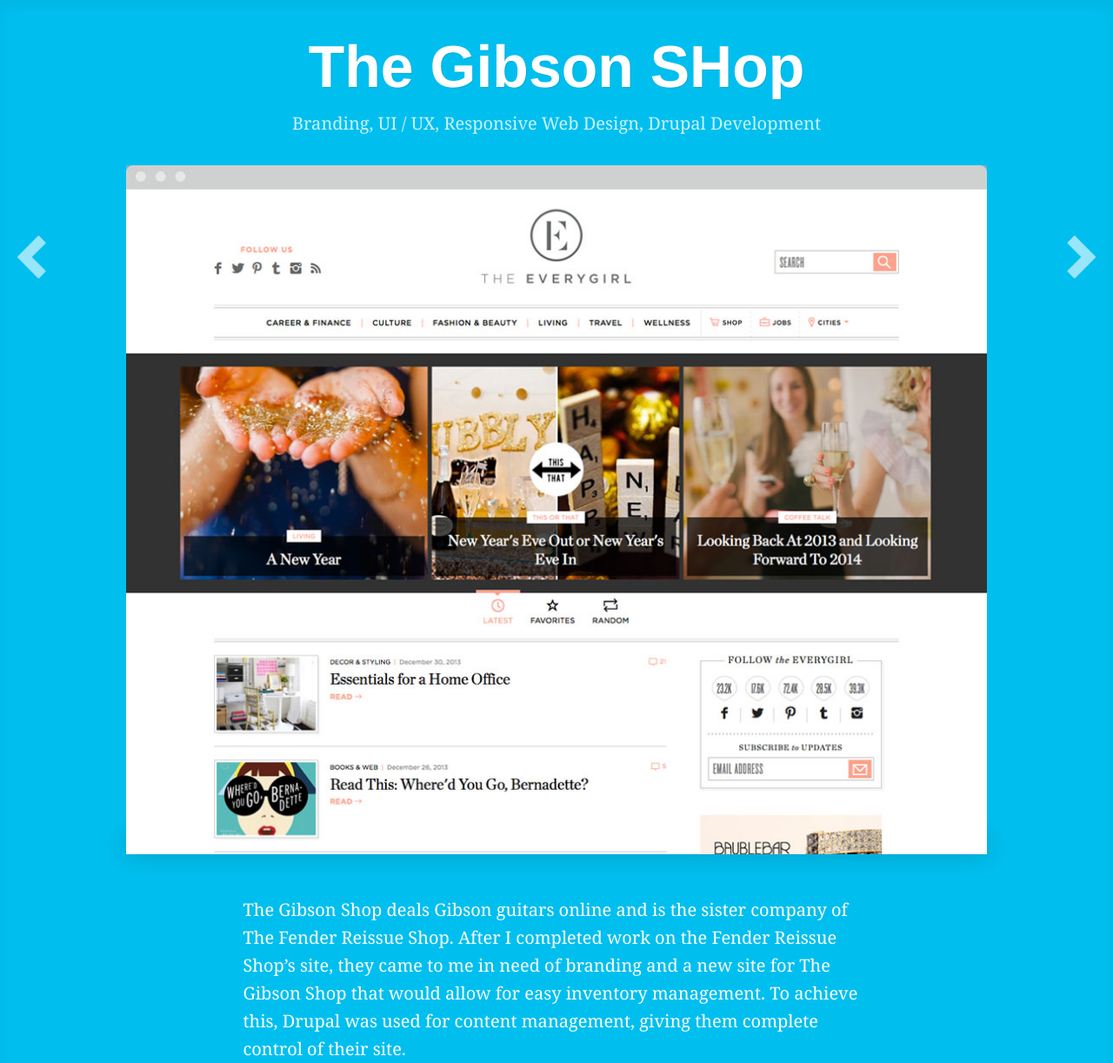
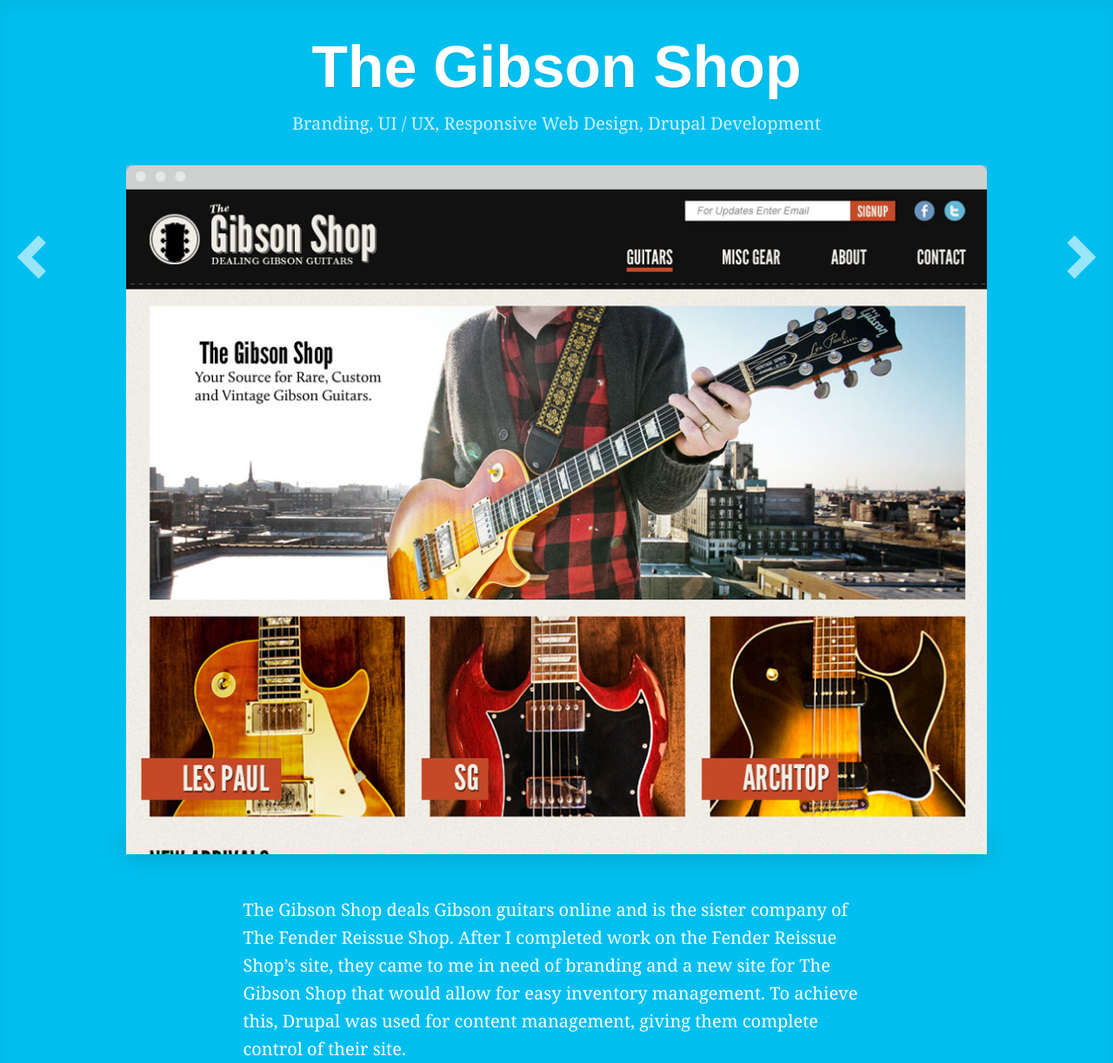
Before and after one commit to bradsawicki/portfolio, a PHP site: page /project/gibson-shop/index.php in a window 1280 px wide. Shown: the part 104-1326 px from the top of the page at 87% size. Run offline with PHP 8.4, Linux system fonts and the light colour scheme; some libraries are stand-ins or nearby versions.

Commit message:
Gibson Shop img add

```diff
--- a/project/gibson-shop/index.php
+++ b/project/gibson-shop/index.php
@@ -1,4 +1,4 @@
-<?php $title_tag = "The Gibson SHop"; ?>
+<?php $title_tag = "The Gibson Shop"; ?>
 <?php $body_class = "project"; ?>
 <?php include $_SERVER['DOCUMENT_ROOT'].'/views/head.php'; ?>
 <?php include $_SERVER['DOCUMENT_ROOT'].'/views/header.php'; ?>
@@ -6,9 +6,9 @@
 	<section class="main">
 		<div class="wrapper cf">
 
-			<h1 class="title">The Gibson SHop</h1>
+			<h1 class="title">The Gibson Shop</h1>
 			<p class="role">Branding, UI / UX, Responsive Web Design, Drupal Development</p>
-			<div class="pic"><img src="/images/pic-desktop-everygirl.jpg" alt="The Everygirl" /></div>
+			<div class="pic"><img src="/images/pic-desktop-gibson-shop.jpg" alt="The Gibson Shop" /></div>
 			<div class="content">
 				<p class="description">The Gibson Shop deals Gibson guitars online and is the sister company of The Fender Reissue Shop. After I completed work on the Fender Reissue Shop’s site, they came to me in need of branding and a new site for The Gibson Shop that would allow for easy inventory management. To achieve this, Drupal was used for content management, giving them complete control of their site.</p>
 			</div>
```
Also changed, not shown: images/pic-desktop-gibson-shop.jpg (added).
